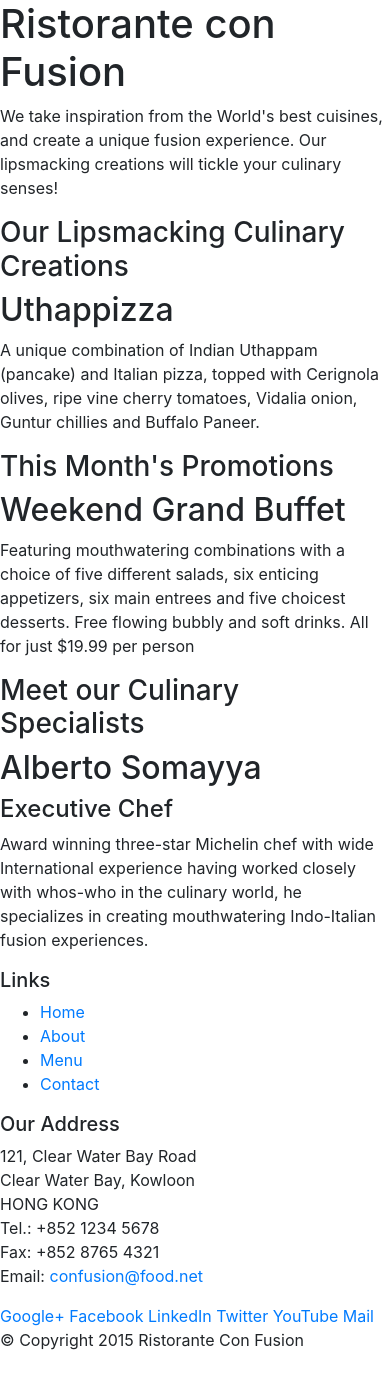
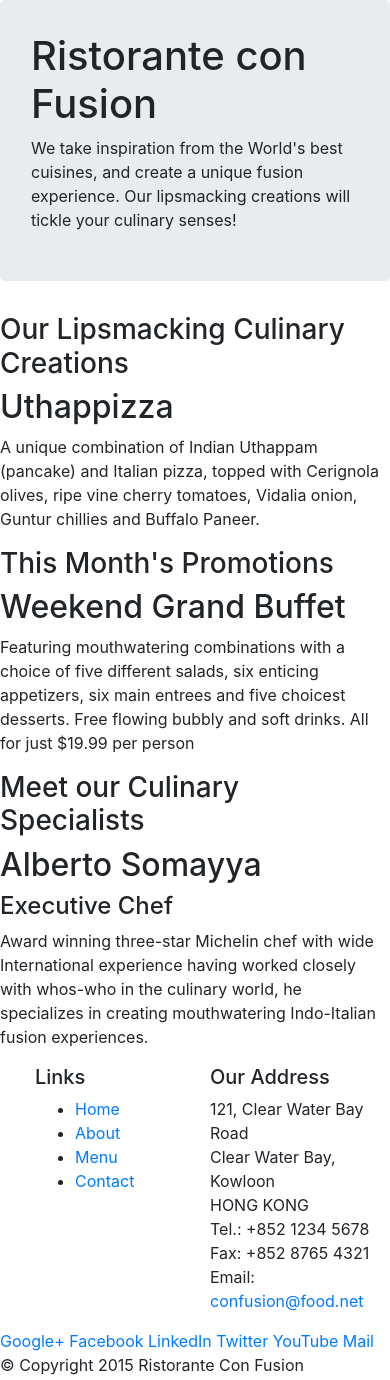
Before and after one commit to zangvil/coursera-bootstrap-confusion, a website: page index.html in a window 390 px wide. Drawn offline with nearby package versions, Linux system fonts and the light colour scheme.

Commit message:
Responsive Design and Bootstrap Grid System Part 1

```diff
--- a/index.html
+++ b/index.html
@@ -14,46 +14,46 @@
 
 <body>
 
-    <header>
-        <div>
-            <div>
-                <div>
+    <header class="jumbotron">
+        <div class="container">
+            <div class="row">
+                <div class="col-12 col-sm-8">
                     <h1>Ristorante con Fusion</h1>
                     <p>We take inspiration from the World's best cuisines, and create a unique fusion experience. Our lipsmacking creations will tickle your culinary senses!</p>
                 </div>
-                <div>
+                <div class="col col-sm">
                 </div>
             </div>
         </div>
     </header>
 
-    <div>
-        <div>
-            <div>
+    <div class="conntiner">
+        <div class="row">
+            <div class="col-sm-4 push-sm-8 col-md-3 push-md-9">
                 <h3>Our Lipsmacking Culinary Creations</h3>
             </div>
-            <div>
+            <div class="col-sm pull-sm-4 col-md pull-md-3">
                 <h2>Uthappizza</h2>
                 <p>A unique combination of Indian Uthappam (pancake) and Italian pizza, topped with Cerignola olives, ripe vine cherry tomatoes, Vidalia onion, Guntur chillies and Buffalo Paneer.</p>
             </div>
         </div>
 
 
-        <div>
-            <div>
+        <div class="row">
+            <div class="col-sm-4 col-md-3">
                 <h3>This Month's Promotions</h3>
             </div>
-            <div>
+            <div class="col col-sm">
                 <h2>Weekend Grand Buffet</h2>
                 <p>Featuring mouthwatering combinations with a choice of five different salads, six enticing appetizers, six main entrees and five choicest desserts. Free flowing bubbly and soft drinks. All for just $19.99 per person </p>
             </div>
         </div>
 
-        <div>
-            <div>
+        <div class="row">
+            <div class="col-sm-4 push-sm-8 col-md-3 push-md-9">
                 <h3>Meet our Culinary Specialists</h3>
             </div>
-            <div>
+            <div class="col-sm pull-sm-4 col-md pull-md-3">
                 <h2>Alberto Somayya</h2>
                 <h4>Executive Chef</h4>
                 <p>Award winning three-star Michelin chef with wide International experience having worked closely with whos-who in the culinary world, he specializes in creating mouthwatering Indo-Italian fusion experiences. </p>
@@ -62,9 +62,9 @@
     </div>
 
     <footer>
-        <div>
-            <div>
-                <div>
+        <div class="continer">
+            <div class="row">
+                <div class="col-5 offset-1 col-sm-2">
                     <h5>Links</h5>
                     <ul>
                         <li><a href="#">Home</a></li>
@@ -73,7 +73,7 @@
                         <li><a href="#">Contact</a></li>
                     </ul>
                 </div>
-                <div>
+                <div class="col-6 col-sm-5">
                     <h5>Our Address</h5>
                     <address>
 		              121, Clear Water Bay Road<br>
@@ -84,7 +84,7 @@
 		              Email: <a href="mailto:confusion@food.net">confusion@food.net</a>
 		           </address>
                 </div>
-                <div>
+                <div class="col col-sm-4">
                     <div>
                         <a href="http://google.com/+">Google+</a>
                         <a href="http://www.facebook.com/profile.php?id=">Facebook</a>
@@ -95,8 +95,8 @@
                     </div>
                 </div>
            </div>
-           <div>
-                <div>
+           <div class="row">
+                <div class="col-auto">
                     <p>© Copyright 2015 Ristorante Con Fusion</p>
                 </div>
            </div>
```
